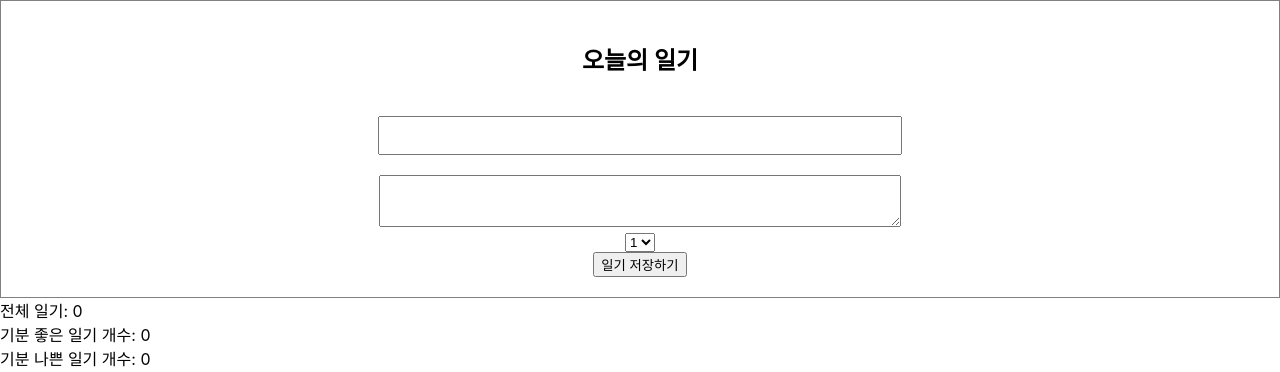
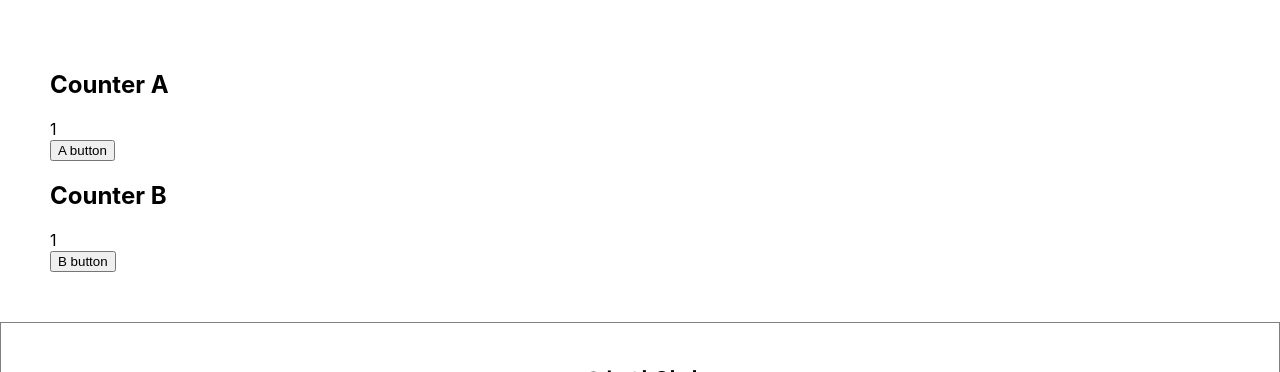
Before and after one commit to YUhari0901/simple-diary, a React (Create React App) app: page / in a window 1280 px wide. Shown: the top 372 px of the page. Built offline with nearby package versions, Linux system fonts and the light colour scheme; no server answers.

Commit message:
React.memo 실습

```diff
--- a/src/App.js
+++ b/src/App.js
@@ -2,6 +2,7 @@
 import './App.css';
 import DiaryEditor from './DiaryEditor';
 import DiaryList from './DiaryList';
+import OptimizeTest from './OptimizeTest';
 
 // https:jsonplaceholder.typicode.com/comments
 
@@ -76,7 +77,6 @@
   };
 
   const onRemove = (targetId) => {
-  console.log(`${targetId}가 삭제되었습니다`)
   const newDiaryList = data.filter((it) => it.id !== targetId);
   setData(newDiaryList);
   }
@@ -103,6 +103,7 @@
 
   return (
     <div className="App">
+     <OptimizeTest/>
      <DiaryEditor onCreate={onCreate}/>
      <div>전체 일기: {data.length}</div>
      <div>기분 좋은 일기 개수: {goodCount}</div>
--- /dev/null
+++ b/src/OptimizeTest.js
@@ -0,0 +1,53 @@
+import React, { useEffect,useState } from "react";
+
+const CounterA = React.memo(({count}) =>
+{
+  useEffect(()=>{
+    console.log(`Counter A update`);
+  })
+  return<div>{count}</div>
+})
+
+const CounterB = ({obj}) =>
+{
+  useEffect(()=>{
+    console.log(`Counter B update`);
+  })
+  return<div>{obj.count}</div>
+}
+
+const areEqual = (prevProps, nextProps) => {
+  if(prevProps.obj.count === nextProps.obj.count){
+    return true;
+  }
+  return false;
+   // return true 이전 프롭스와 현재 프롭스가 같다 -> 리렌더링을 일으키지 않는다
+  //false 이전 프롭스와 현재 프롭스가 다르다 -> 리렌더링을 일으켜라!
+}
+const MemoizedCounterB = React.memo (CounterB, areEqual);
+
+
+const OptimizeTest = () =>{
+  const [count, setCount] = useState(1);
+  const [obj, setObj] = useState({
+    count:1
+  });
+  return(
+    <div style={{ padding: 50 }}>
+      <div>
+        <h2>Counter A</h2>
+        <CounterA count={count}/>
+        <button onClick={()=>setCount(count)}>A button</button>
+      </div>
+      <div>
+        <h2>Counter B</h2>
+        <MemoizedCounterB obj={obj}/>
+        <button onClick={()=>setObj({
+          count:obj.count
+        })}>B button</button>
+      </div>
+    </div>
+    )
+};
+
+export default OptimizeTest;
```
